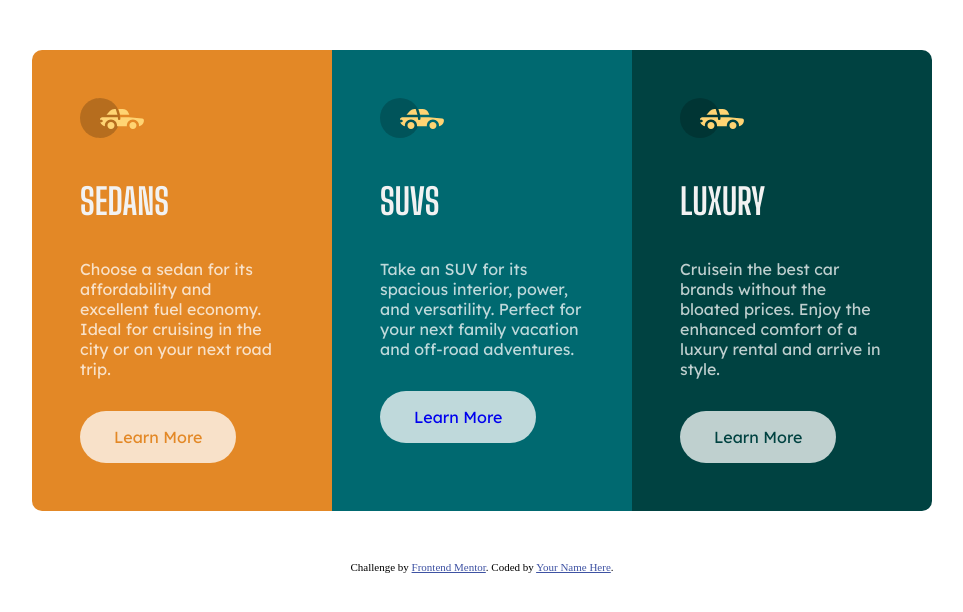
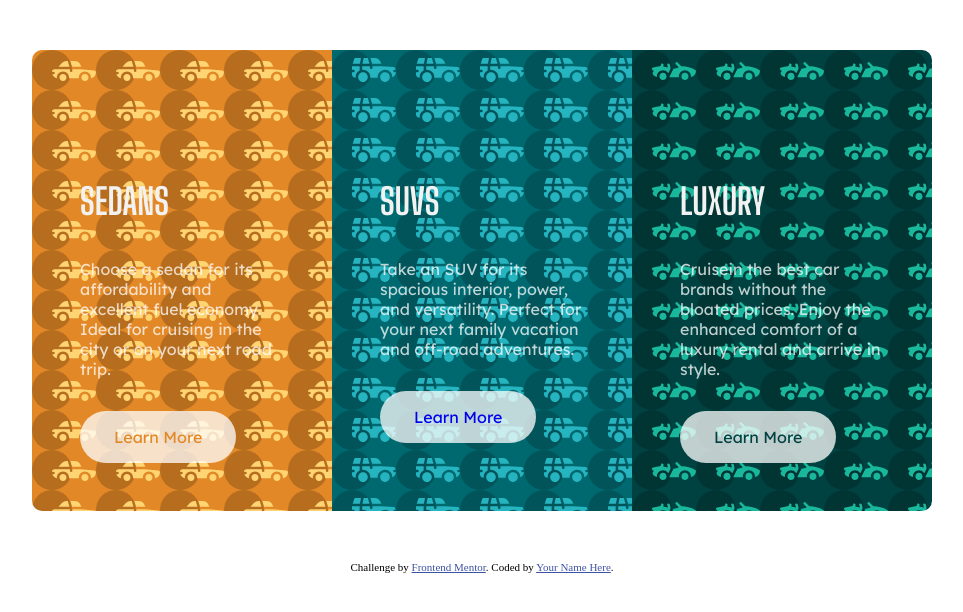
Before and after one commit to singhyuvraj97/3-column-preview-card-component, a plain HTML site: page index.html in a window 1280 px wide. Shown: the whole page, without its empty margins (158-1121 px from the left). Drawn offline with Linux system fonts and the light colour scheme.

Commit message:
added icon to all cards

```diff
--- a/st.css
+++ b/st.css
@@ -24,6 +24,7 @@
 }
 
 #card1 {
+  background-image: url("./images/icon-sedans.svg");
   background-color: hsl(31, 77%, 52%);
   border-radius: 10px 10px 0px 0px;
 
@@ -34,6 +35,7 @@
 }
 
 #card2 {
+  background-image: url("./images/icon-suvs.svg");
   background-color: hsl(184, 100%, 22%);
 }
 
@@ -43,6 +45,7 @@
 
 
 #card3 {
+  background-image: url("./images/icon-luxury.svg");
   background-color: hsl(179, 100%, 13%);
   border-radius: 0px 0px 10px 10px;
 }
@@ -53,7 +56,6 @@
 
 
 .cardIcon{
-  background-image: url("./images/icon-sedans.svg");
   background-repeat: no-repeat;
   width: 68px;
   height: 42px;
```
